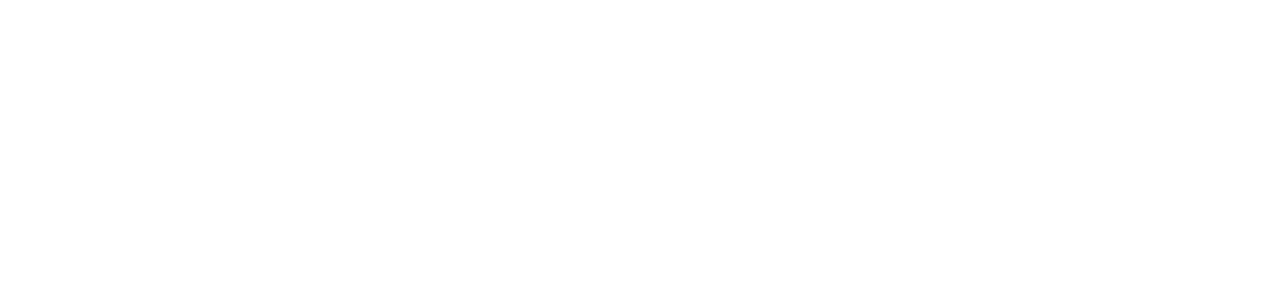
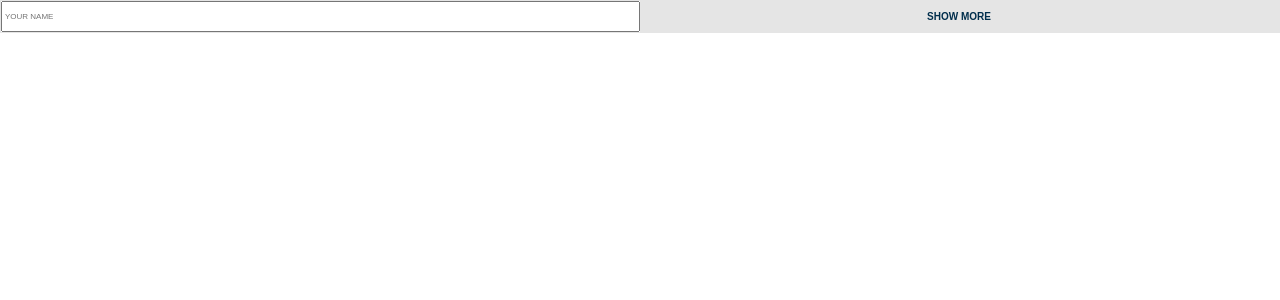
Before and after one commit to IgboPharaoh/cheeply, a React (Create React App) app: page / in a window 1280 px wide. Shown: the top 300 px of the page. Built offline with nearby package versions, Linux system fonts and the light colour scheme.

Commit message:
added new components

```diff
--- a/src/App.js
+++ b/src/App.js
@@ -1,10 +1,12 @@
 import './App.css'
+import StyledInput from './components/input/StyledInput';
 import Navbar from './components/navbar/Navbar';
 
 function App() {
   return (
     <div className="App">
       <Navbar/>
+      <StyledInput placeholder="YOUR NAME"/>
     </div>
   );
 }
--- /dev/null
+++ b/src/components/button/Button.js
@@ -0,0 +1,88 @@
+import React from 'react'
+import styled from 'styled-components'
+
+const Button = ({
+  buttonText,
+  textColor,
+  fontSize,
+  fontWeight,
+  buttonPaddingTnB,
+  buttonPaddingRnL,
+  buttonBackgroundColor,
+  borderRadius,
+  href,
+  className,
+  border,
+  borderBottomLeftRadius,
+  borderBottomRightRadius,
+  borderTopRightRadius,
+  borderTopLeftRadius,
+}) => {
+  return (
+    <>
+      {href ? (
+        <AnchorButton
+          color={textColor}
+          fontSize={fontSize}
+          fontWeight={fontWeight}
+          buttonPaddingTnB={buttonPaddingTnB}
+          buttonPaddingRnL={buttonPaddingRnL}
+          buttonBackgroundColor={buttonBackgroundColor}
+          borderRadius={borderRadius}
+          className={className || ""}
+          href={href}
+          border={border}
+        >
+          {buttonText}
+        </AnchorButton>
+      ) : (
+        <StyledButton
+          color={textColor}
+          fontSize={fontSize}
+          fontWeight={fontWeight}
+          buttonPaddingTnB={buttonPaddingTnB}
+          buttonPaddingRnL={buttonPaddingRnL}
+          buttonBackgroundColor={buttonBackgroundColor}
+          borderRadius={borderRadius}
+          className={className || ""}
+          border={border}
+          borderBottomLeftRadius={borderBottomLeftRadius}
+          borderBottomRightRadius={borderBottomRightRadius}
+          borderTopRightRadius={borderTopRightRadius}
+          borderTopLeftRadius={borderTopLeftRadius}
+        >
+          {buttonText}
+        </StyledButton>
+      )}
+    </>
+  );
+};
+
+const AnchorButton = styled.a`
+  color: ${({ textColor }) => textColor || "white"};
+  font-size: ${({ fontSize }) => fontSize || 0.5}rem;
+  font-weight: ${({ fontWeight }) => fontWeight || 400};
+  padding-top: ${({ buttonPaddingTnB }) => buttonPaddingTnB || 0.5}rem;
+  padding-bottom: ${({ buttonPaddingTnB }) => buttonPaddingTnB || 0.5}rem;
+  background-color: ${({ backgroundColor }) => backgroundColor || "#E5E5E5"};
+  border-radius: ${({ borderRadius }) => borderRadius || 0.25}rem;
+`;
+
+const StyledButton = styled.button`
+  color: ${({ textColor }) => textColor || "#002E4C"};
+  font-size: ${({ fontSize }) => fontSize || 0.625}rem;
+  font-weight: ${({ fontWeight }) => fontWeight || 100};
+  padding-top: ${({ buttonPaddingTnB }) => buttonPaddingTnB || 0.5}rem;
+  padding-bottom: ${({ buttonPaddingTnB }) => buttonPaddingTnB || 0.5}rem;
+  background-color: ${({ backgroundColor }) => backgroundColor || "#E5E5E5"};
+  border-radius: ${({ borderRadius }) => borderRadius || 0.25}rem;
+  border-color: transparent;
+  border-left: 1px solid #E5E5E5;
+  width: 100%;
+  border-bottom-left-radius: ${({borderBottomLeftRadius}) => borderBottomLeftRadius || 0}rem;
+  border-bottom-right-radius:${({borderBottomRightRadius}) => borderBottomRightRadius || 0}rem;
+  border-top-right-radius: ${({borderTopRightRadius}) => borderTopRightRadius || 0}rem;
+  border-top-left-radius: ${({borderTopLeftRadius}) => borderTopLeftRadius || 0}rem ;
+`;
+
+export default Button
--- /dev/null
+++ b/src/components/input/StyledInput.js
@@ -0,0 +1,41 @@
+import React from 'react'
+import styled from 'styled-components'
+import Button from '../button/Button'
+
+const StyledInput = ({
+  text,
+  placeholder,
+  value,
+  classname,
+  fontSize,
+  fontWeight,
+  sectionBorder
+}) => {
+  return (
+    <Section sectionBorder={sectionBorder}>
+      <input
+        type={text}
+        placeholder={placeholder}
+        value={value}
+        className={classname}
+        fontSize={fontSize}
+        fontWeight={fontWeight}
+      />
+      <div>
+        <Button buttonText="SHOW MORE" fontWeight='750' />
+      </div>
+    </Section>
+  );
+};
+
+const Section = styled.div`
+    display: grid;
+    grid-template-columns: 1fr 1fr;
+    border: ${({sectionBorder}) => sectionBorder || '1px solid #E5E5E5'};
+    input{
+        flex: 1;
+        font-size:${({fontSize}) => fontSize || 0.5}rem;
+    }
+`
+
+export default StyledInput
--- a/src/components/navbar/Navbar.js
+++ b/src/components/navbar/Navbar.js
@@ -9,19 +9,19 @@
             <StyledContainer>
                 <ul>
                     <li>
-                        <a href='#'><p>buy</p></a>
+                        <a href='www'><p>buy</p></a>
                     </li>
                     <li>
-                        <a href='#'><p>sell</p></a>
+                        <a href='www'><p>sell</p></a>
                     </li>
                     <li>
                         <img src={Logo} alt='company-logo' className='company-logo'/>
                     </li>
                     <li>
-                        <a href='#'><p>rent</p></a>
+                        <a href='www'><p>rent</p></a>
                     </li>
                     <li>
-                        <a href='#'><p>lease</p></a>
+                        <a href='www'><p>lease</p></a>
                     </li>
                 </ul>
             </StyledContainer>
```
